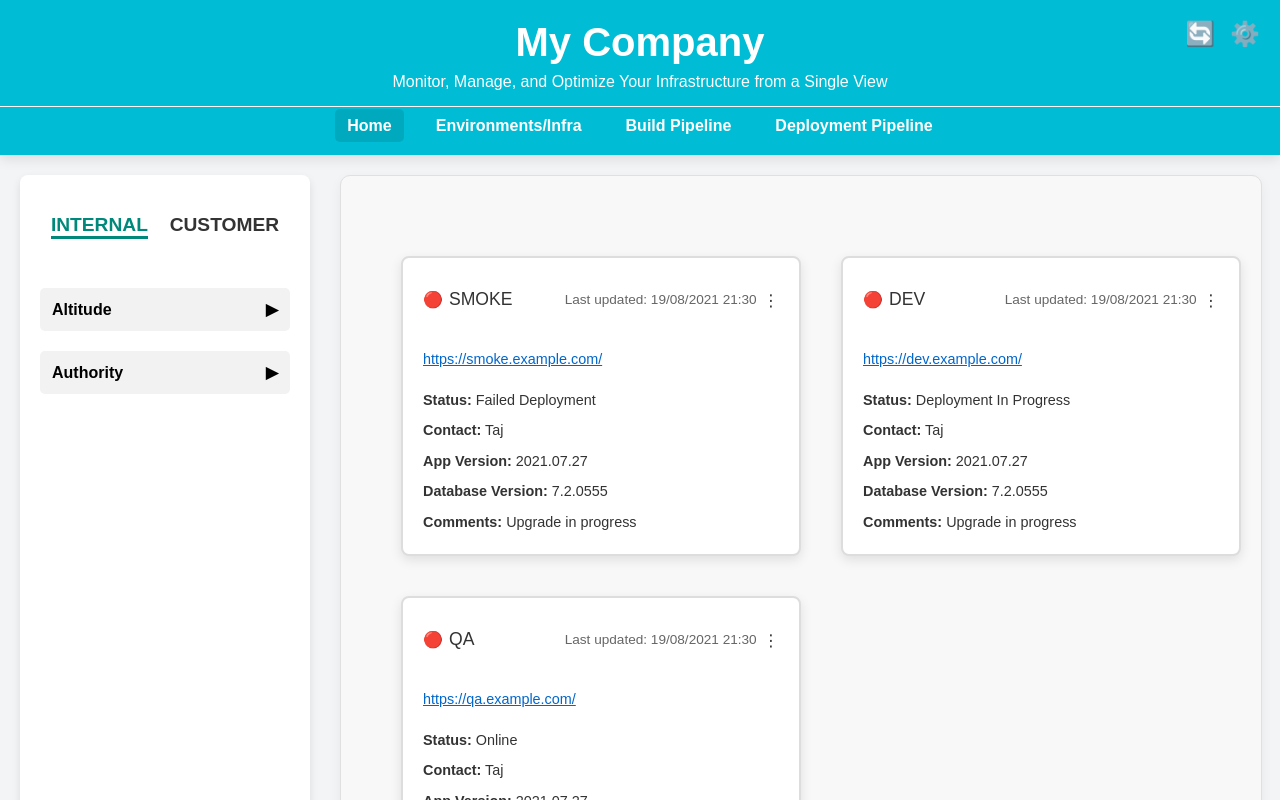
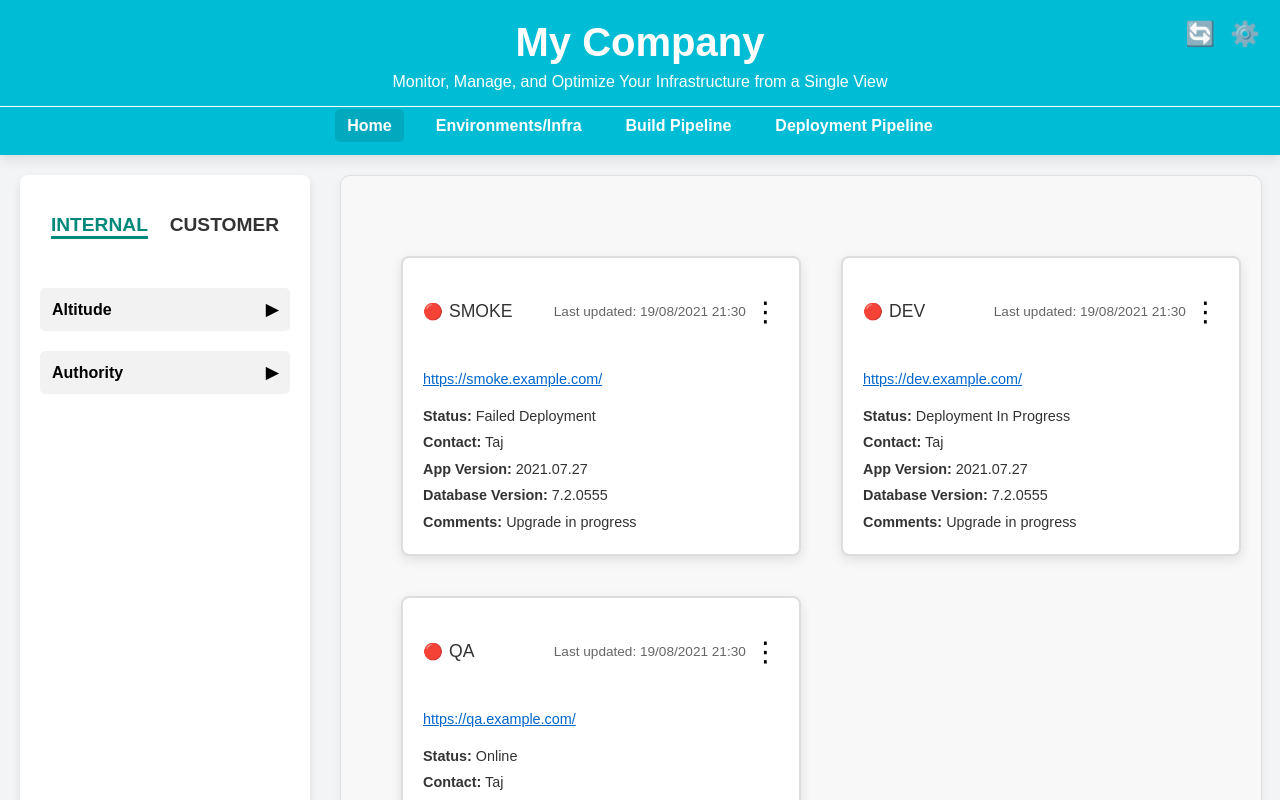
Before and after one commit to Sam123ben/IDP-Integrated-Developer-Platform, a React app in the folder infra_env_dashboard/frontend/: page / in a window 1280 px wide. Shown: the top 800 px of the page. Built offline with nearby package versions, Linux system fonts and the light colour scheme.

Commit message:
Fix the 3 dots round

```diff
--- a/infra_env_dashboard/frontend/src/styles/Card.css
+++ b/infra_env_dashboard/frontend/src/styles/Card.css
@@ -87,10 +87,11 @@
 }
 
 .three-dots {
-    font-size: 1.2em; /* Adjusted size for better alignment */
+    font-size: 2.0em; /* Increased size for bigger dots */
     cursor: pointer;
-    color: #333;
+    color: #000; /* Changed color to black for darker dots */
 }
+
 
 .card-link {
     color: #0066cc;
```
